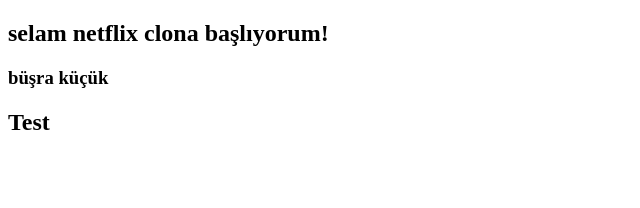
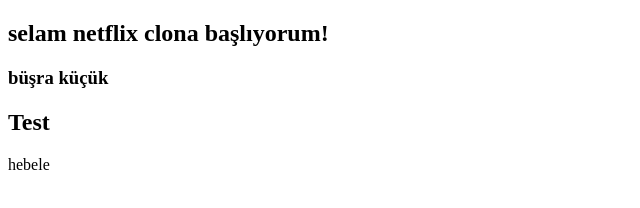
Before and after one commit to 4Nisan/NetflixClone, a plain HTML site: page index.html in a window 1280 px wide. Shown: the full height of the page, 0-640 px from the left. Drawn offline with Linux system fonts and the light colour scheme.

Commit message:
deneme repo

```diff
--- a/index.html
+++ b/index.html
@@ -10,5 +10,6 @@
     <h2>selam netflix clona başlıyorum!</h2>
     <h3>büşra küçük</h3>
     <h2>Test</h2>
+    <p>hebele</p>
 </body>
 </html>
```
